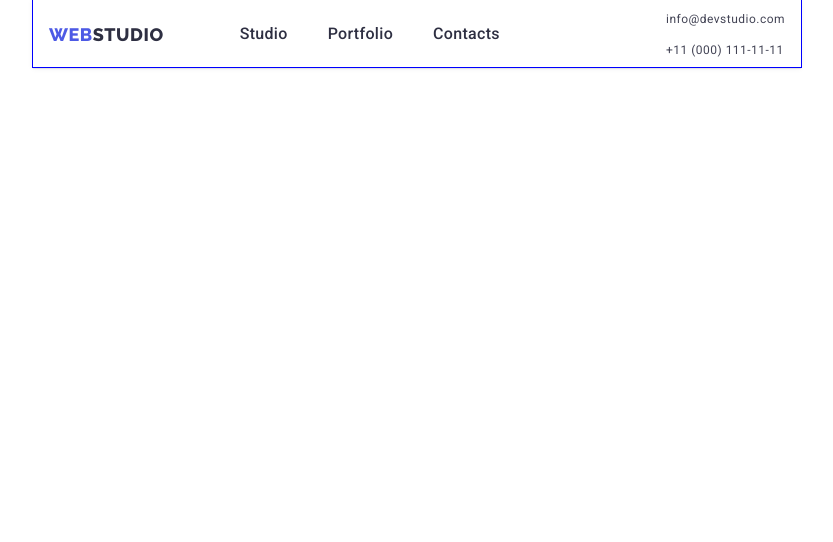
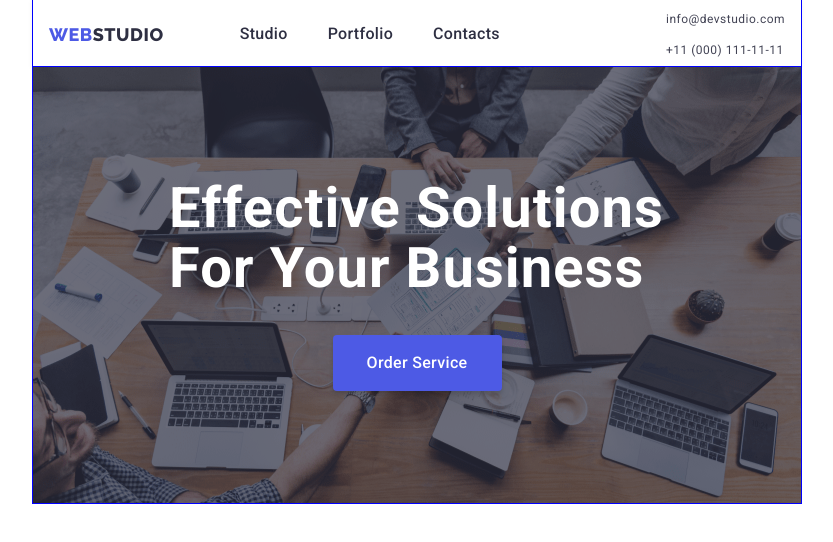
Before and after one commit to khar-and/WebStudio-2025, a plain HTML site: page index.html in a window 1280 px wide. Shown: the whole page, without its empty margins (223-1056 px from the left). Drawn offline with nearby package versions, Linux system fonts and the light colour scheme.

Commit message:
plus hero with adaptive

```diff
--- a/css/styles.css
+++ b/css/styles.css
@@ -126,6 +126,85 @@ svg {
     height: 22px;
 }
 
+/* ---------------Hero---------- */
+
+.hero {
+    position: relative;
+
+    outline: 1px solid blue;
+    padding: 112px 0;
+
+    background-image: url(../images/hero-mobile.png);
+    background-size: cover;
+    background-position: center;
+    background-repeat: no-repeat;
+
+
+}
+
+@media (min-device-pixel-ratio: 2),
+(min-resolution: 192dpi),
+(min-resolution: 2dppx) {
+    .hero {
+        background-image: url(../images/hero-mobile-2x-min.png);
+    }
+}
+
+.hero::before {
+    content: '';
+    position: absolute;
+    top: 0;
+    left: 0;
+    width: 100%;
+    height: 100%;
+    background-color: rgba(46, 47, 66, 0.7);
+    z-index: 1;
+}
+
+.hero-title {
+    position: relative;
+    font-weight: 700;
+    font-size: 36px;
+    line-height: 111%;
+    letter-spacing: 0.02em;
+    text-transform: capitalize;
+    margin: 0 auto;
+    color: #fff;
+    max-width: 320px;
+    z-index: 2;
+}
+
+.hero-btn {
+    position: relative;
+    display: block;
+    margin-top: 72px;
+    margin-right: auto;
+    margin-left: auto;
+
+    border-radius: 4px;
+    padding: 16px 32px;
+    width: 169px;
+    height: 56px;
+
+    box-shadow: 0 4px 4px 0 rgba(0, 0, 0, 0.15);
+    background: #4d5ae5;
+
+    font-family: "Roboto", sans-serif;
+    font-weight: 500;
+    font-size: 16px;
+    line-height: 1.5;
+    letter-spacing: 0.02em;
+    color: #fff;
+    z-index: 2;
+
+    transition: background-color 250ms linear;
+
+}
+
+.hero-btn:hover,
+:focus {
+    background-color: #404bbf;
+}
 
 
 /* -------------------------------------TABLET------------------------------ */
@@ -147,14 +226,18 @@ svg {
         gap: 40px;
     }
 
-    .header-item {}
-
     .header-link {
         font-weight: 500;
         font-size: 16px;
         line-height: 150%;
         letter-spacing: 0.02em;
         color: #2e2f42;
+
+        transition: color 250ms linear;
+    }
+
+    .header-link:hover {
+        color: #404bbf;
     }
 
     .header-adres {
@@ -171,11 +254,43 @@ svg {
         line-height: 117%;
         letter-spacing: 0.04em;
         color: #434455;
+
+        transition: color 250ms linear;
+    }
+
+    .header-adres-link:hover,
+    :focus {
+        color: #404bbf;
+
     }
 
     .header-btn {
         display: none;
     }
+
+    /* -------------Hero-------------- */
+    .hero {
+        background-image: url(../images/hero-tablet-min.png);
+    }
+
+    @media (min-device-pixel-ratio: 2),
+    (min-resolution: 192dpi),
+    (min-resolution: 2dppx) {
+        .hero {
+            background-image: url(../images/hero-tablet-2x-min.png);
+        }
+    }
+
+    .hero-title {
+        font-size: 56px;
+        line-height: 1.07;
+        max-width: 496px;
+    }
+
+    .hero-btn {
+        margin-top: 36px;
+    }
+
 }
 
 
@@ -199,8 +314,6 @@ svg {
         gap: 76px;
     }
 
-
-
     .header-adres {
         display: flex;
         gap: 40px;
@@ -215,4 +328,28 @@ svg {
         line-height: 150%;
         letter-spacing: 0.02em;
     }
+
+    /* -------------Hero-------------- */
+    .hero {
+        background-image: url(../images/hero-desktop-min.png);
+        padding: 188px 0;
+    }
+
+    @media (min-device-pixel-ratio: 2),
+    (min-resolution: 192dpi),
+    (min-resolution: 2dppx) {
+        .hero {
+            background-image: url(../images/hero-desktop-2x-min.png);
+        }
+    }
+
+    .hero-title {
+        font-size: 56px;
+        line-height: 1.07;
+        max-width: 496px;
+    }
+
+    .hero-btn {
+        margin-top: 48px;
+    }
 }
--- a/index.html
+++ b/index.html
@@ -57,10 +57,10 @@
         </svg>
       </button>
     </header>
-    <!--
+
     <section class="container hero">
-      <h1>Effective Solutions For Your Business</h1>
-      <button type="button" class="hero-btn">Order Service</button>
-    </section> -->
+      <h1 class="hero-title">Effective Solutions For Your Business</h1>
+      <button class="hero-btn" type="button">Order Service</button>
+    </section>
   </body>
 </html>
```
Also changed, not shown: images/hero-desktop-min.png (added), images/hero-mobile-2x-min.png (added), images/hero-mobile.png (added), images/hero-tablet-2x-min.png (added), images/hero-tablet-min.png (added), 1 other file.
